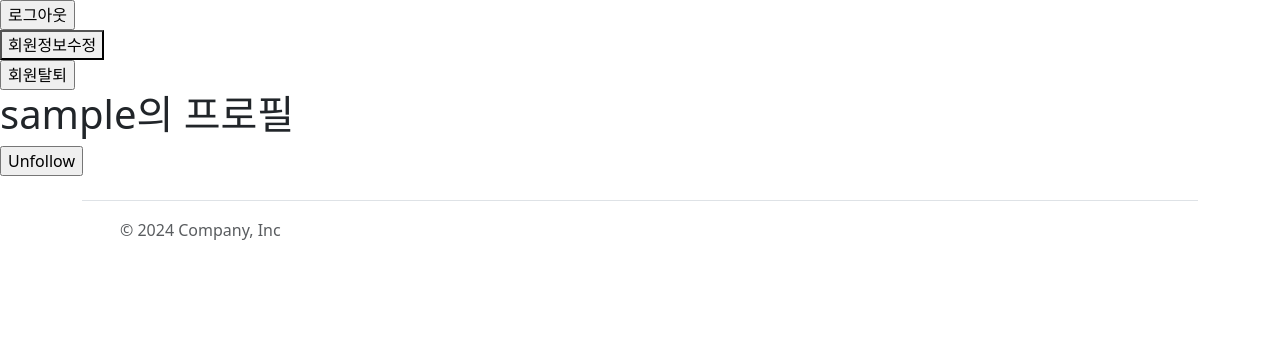
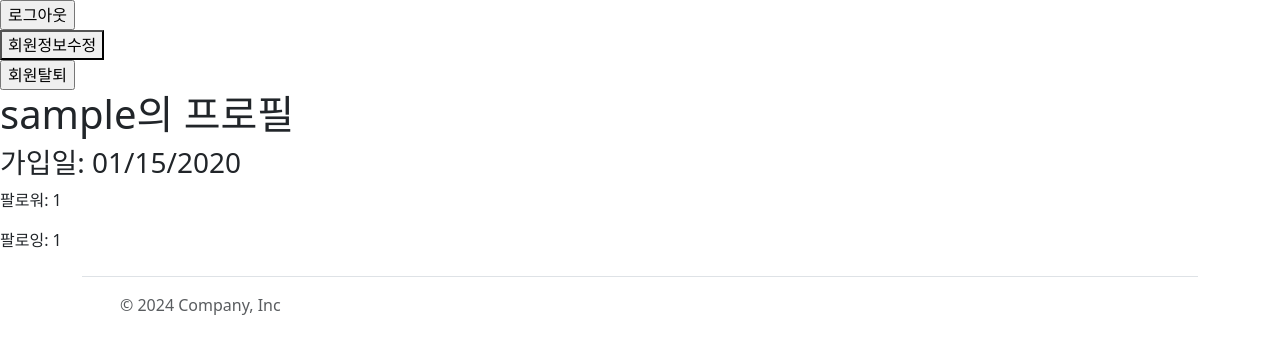
Before and after one commit to DoosamGwak/Django_team_project, a Django app: a page that uses users/templates/users/profile.html in a window 1280 px wide. Shown: the part 56-410 px from the top of the page. Run offline with Django 4.2, Linux system fonts and the light colour scheme; a user stored in the database is signed in; tables that the repository leaves empty hold one stand-in row (values such as "Sample post").

Commit message:
feat: followings/followers 기능 추가
- follwers/followings 수 template에 추가
- 자기 자신 프로필에서 팔로링/팔로우 버튼 비활성화

```diff
--- a/users/templates/users/profile.html
+++ b/users/templates/users/profile.html
@@ -2,6 +2,10 @@
 
 {% block content %}
   <h1>{{ member.username }}의 프로필</h1>
+  <h3>가입일: {{ date_joined|date:'SHORT_DATE_FORMAT' }}</h3>
+  <p>팔로워: {{ member.followers.count }}</p>
+  <p>팔로잉: {{ member.followings.count}}</p>
+  {% if request.user != member %}
     <form action="{% url 'users:follow' member.pk %}" method="POST">
       {% csrf_token %}
       {% if request.user in member.followers.all %}
@@ -10,4 +14,5 @@
         <input type="submit" value="Follow" />
       {% endif %}
     </form>
+  {% endif %}
 {% endblock %}
--- a/users/views.py
+++ b/users/views.py
@@ -11,6 +11,7 @@ def profile(request, username):
     member = get_object_or_404(get_user_model(), username=username)
     context = {
         "member": member,
+        "date_joined": member.date_joined,
         }
     return render(request, "users/profile.html", context)
 
@@ -20,7 +21,7 @@ def follow(request, user_id):
     if request.user.is_authenticated:
         member = get_object_or_404(get_user_model(), id=user_id)
         if request.user != member:
-            if member.followers.filter(pk=request.user.pk):
+            if member.followers.filter(pk=request.user.pk).exists():
                 member.followers.remove(request.user)
             else:
                 member.followers.add(request.user)
```
Lines whose indentation alone changed are shown as unchanged.
